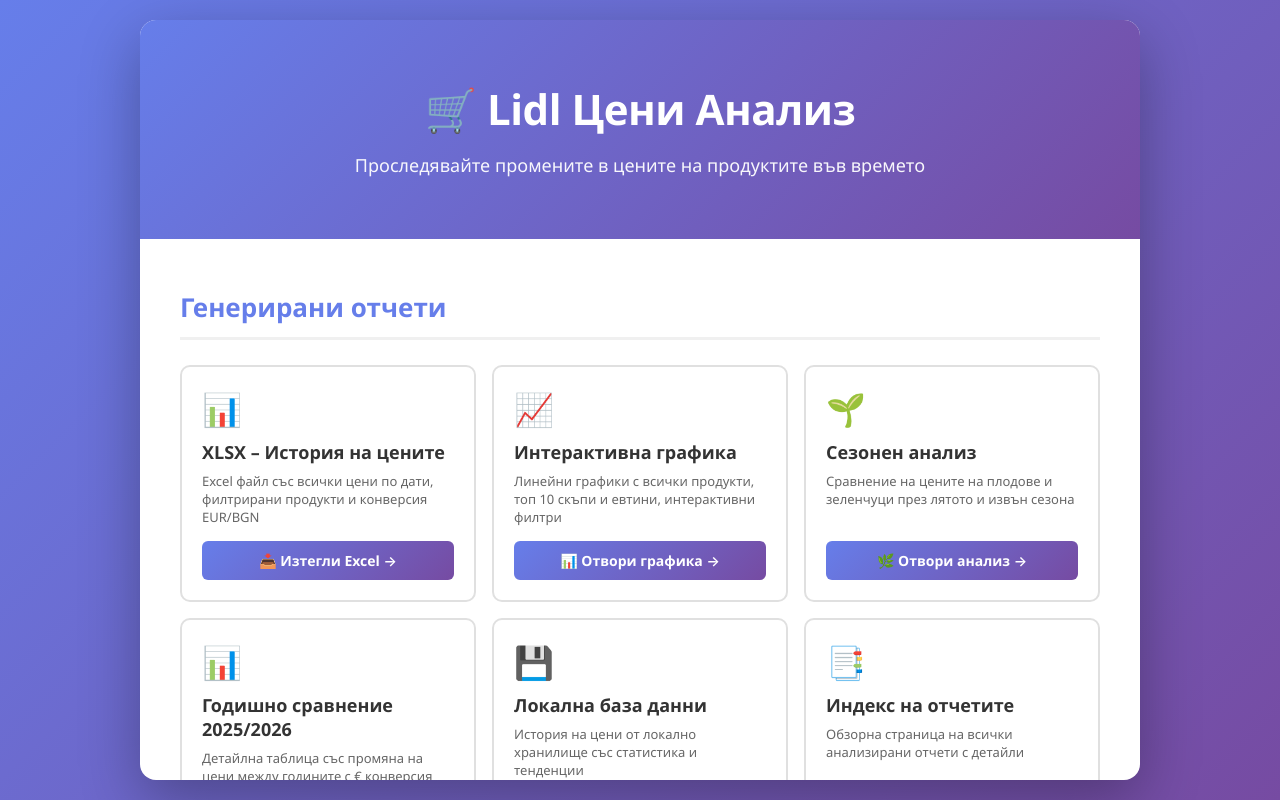
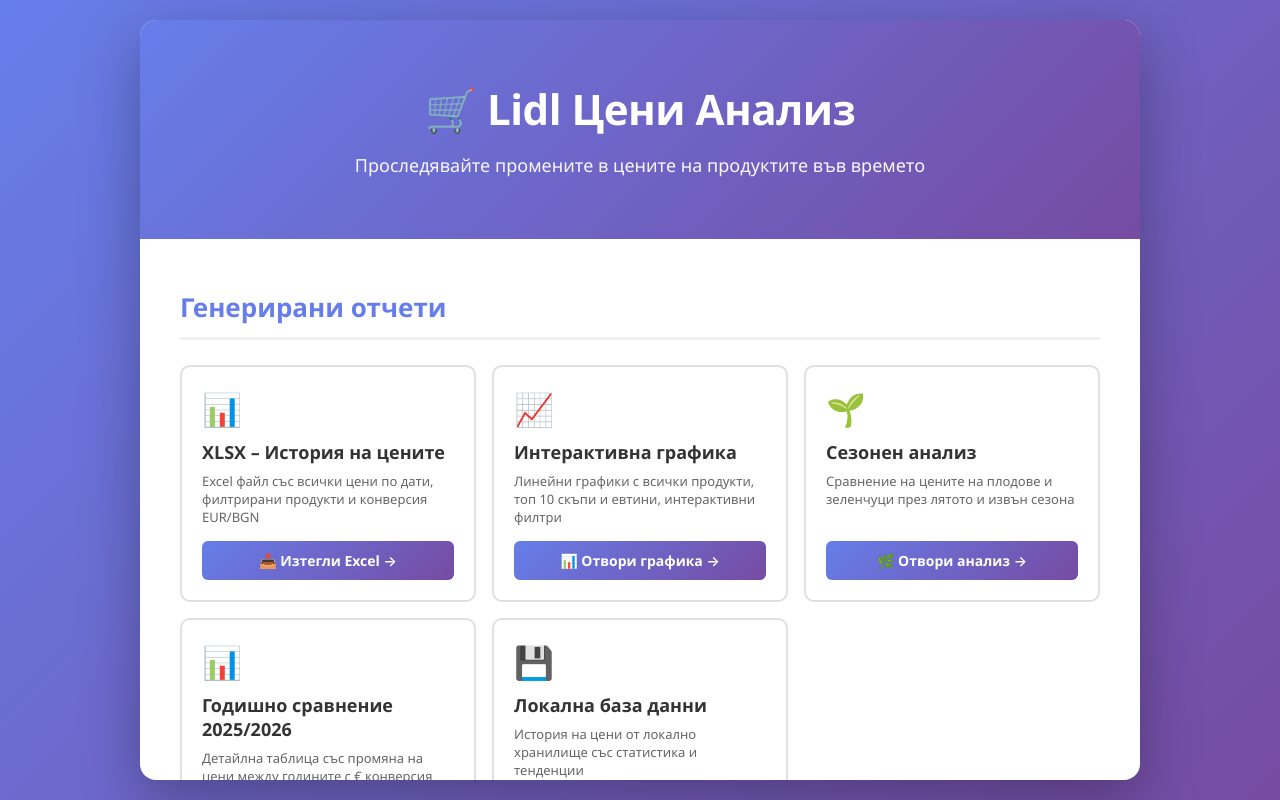
Before and after one commit to reminchev/lidl-receipt-downloader, a plain HTML site: page docs/index.html in a window 1280 px wide. Drawn offline with Linux system fonts and the light colour scheme.

Commit message:
Remove index report button

```diff
--- a/docs/index.html
+++ b/docs/index.html
@@ -306,12 +306,6 @@
             <a href="reports/local_price_history.html" class="report-link">🗄️ Отвори история →</a>
           </div>
 
-          <div class="report-card">
-            <div class="report-icon">📑</div>
-            <h3 class="report-title">Индекс на отчетите</h3>
-            <p class="report-description">Обзорна страница на всички анализирани отчети с детайли</p>
-            <a href="reports/lidl_receipts_20260812_131048_index.html" class="report-link">📇 Отвори индекс →</a>
-          </div>
         </div>
       </div>
 
```
